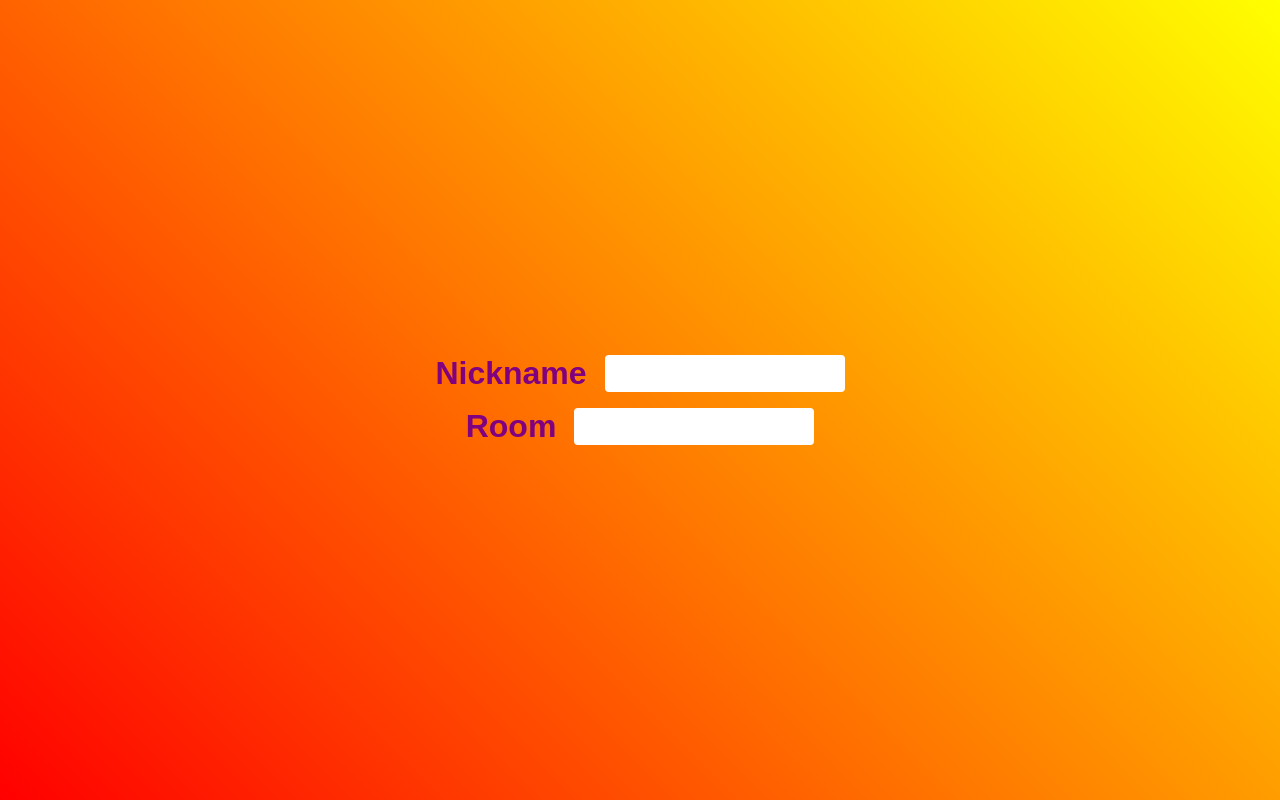
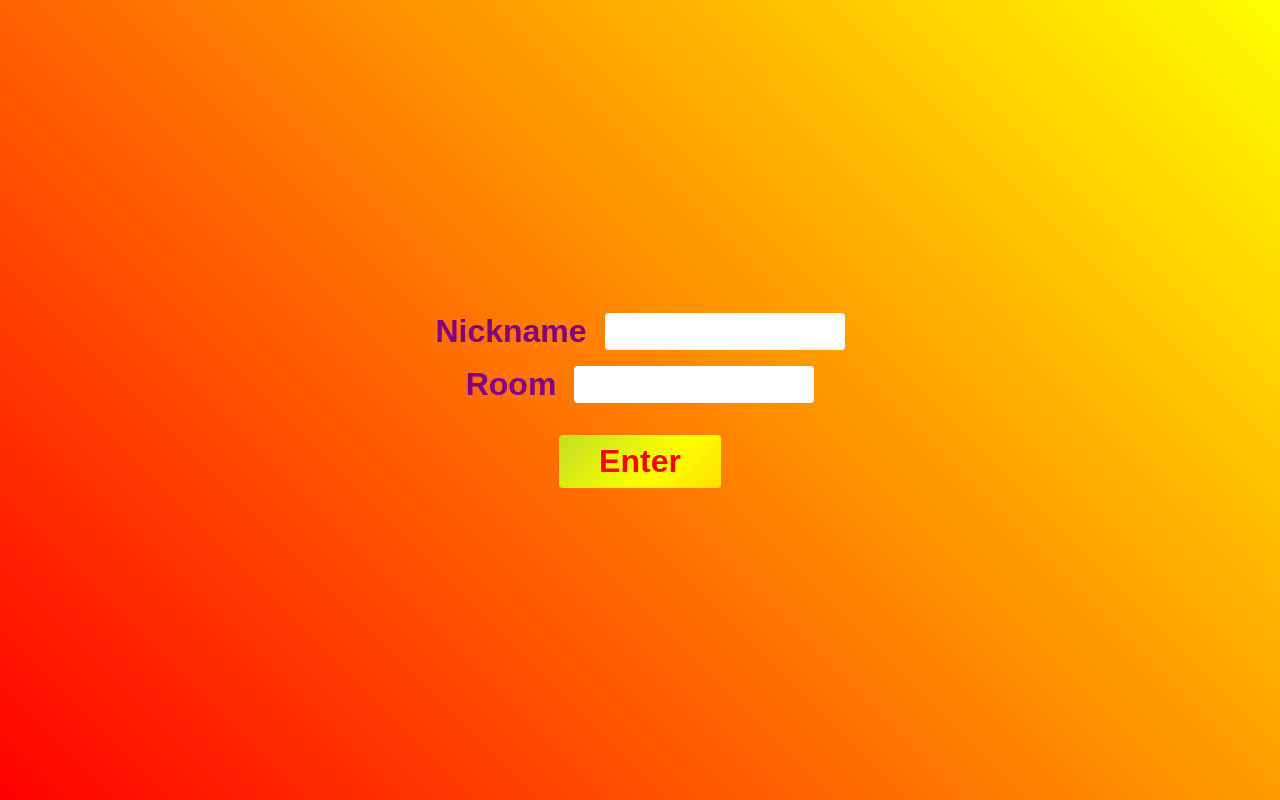
Before and after one commit to daviprios/chat-app, a React app: page / in a window 1280 px wide. Built offline with nearby package versions, Linux system fonts and the light colour scheme; the HTML template or start-up script is replaced by a standard one.

Commit message:
add button to lobby page

```diff
--- a/src/views/Lobby/index.module.css
+++ b/src/views/Lobby/index.module.css
@@ -37,3 +37,44 @@
 
 	font-size: large;
 }
+
+.lobby button {
+	margin-top: 2rem;
+	padding: 0.5rem 2.5rem;
+
+	border-radius: 0.25rem;
+	border: none;
+
+	color: red;
+
+	background: linear-gradient(
+		-45deg,
+		yellowgreen,
+		yellow,
+		orange,
+		yellow,
+		yellowgreen
+	);
+	background-size: 400% 400%;
+	background-position: 0% 50%;
+
+	font-size: xx-large;
+	font-weight: bold;
+}
+
+@keyframes buttonAnimation {
+	0% {
+		background-position: 0% 50%;
+	}
+	50% {
+		background-position: 100% 50%;
+	}
+	100% {
+		background-position: 0% 50%;
+	}
+}
+
+.lobby button:hover {
+	cursor: pointer;
+	animation: buttonAnimation 5s ease infinite;
+}
--- a/src/views/Lobby/index.tsx
+++ b/src/views/Lobby/index.tsx
@@ -32,6 +32,7 @@ const Lobby = () => {
 						onChange={(e) => setRoom(e.currentTarget.value)}
 					/>
 				</label>
+				<button type='submit'>Enter</button>
 			</form>
 		</main>
 	)
```
